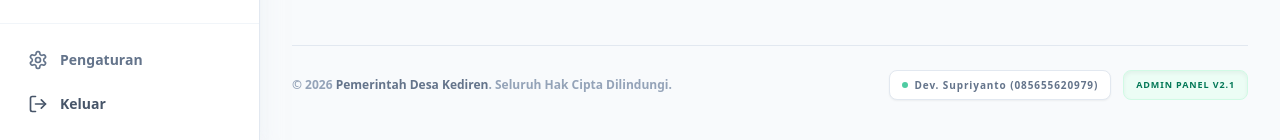
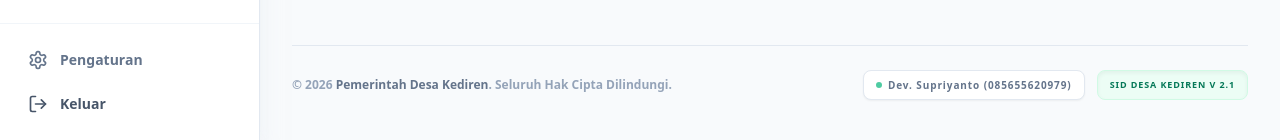
Before and after one commit to abadijayacopier/sidkediren, a Next.js app: page /admin/penduduk in a window 1280 px wide. Shown: the part 660-800 px from the top of the page. Built offline with nearby package versions, Linux system fonts and the light colour scheme; no server answers; the database is empty.

Commit message:
feat: add admin dashboard layout with sidebar, header, and footer components

```diff
--- a/src/app/admin/layout.tsx
+++ b/src/app/admin/layout.tsx
@@ -20,7 +20,7 @@ function AdminFooter() {
           Dev. Supriyanto (085655620979)
         </a>
         <span className="text-emerald-700 bg-emerald-50 px-3 py-1.5 rounded-lg border border-emerald-100 shadow-inner">
-          Admin Panel v2.1
+          SID Desa Kediren V 2.1
         </span>
       </div>
     </footer>
```
